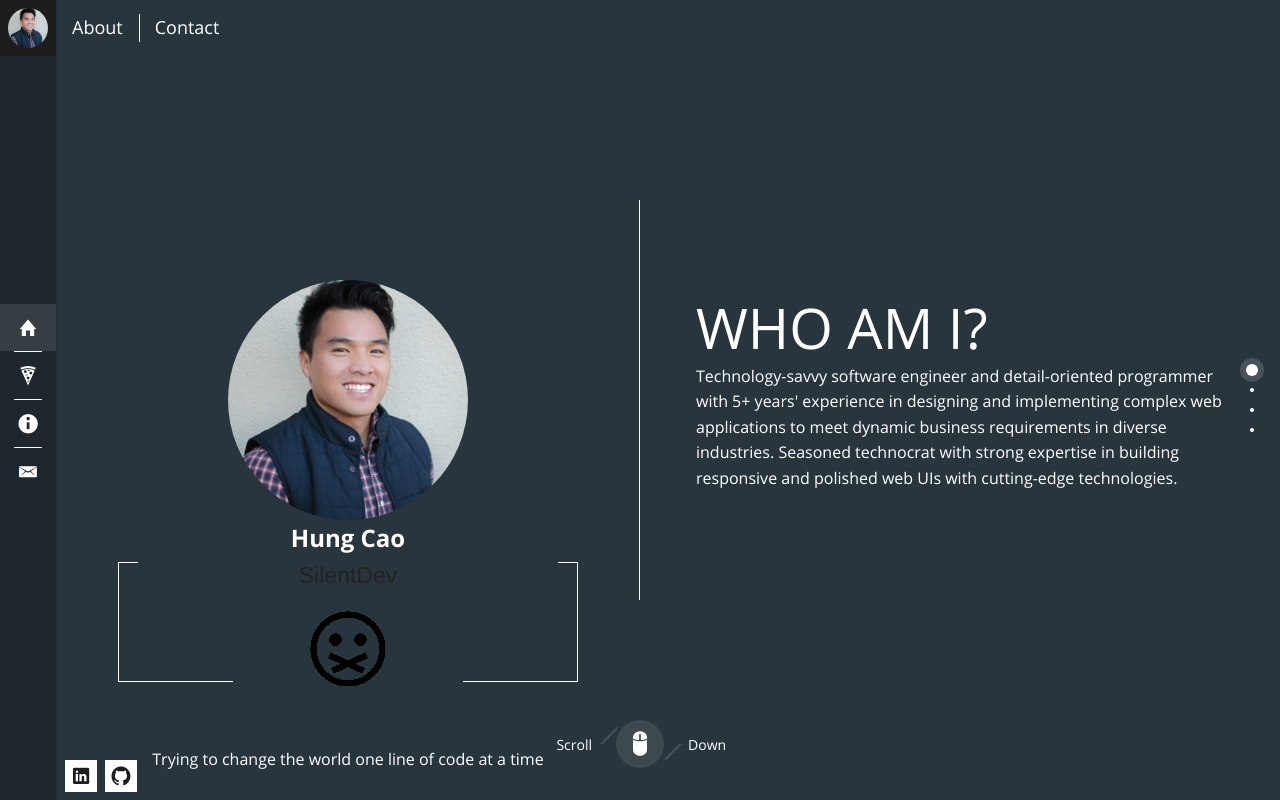
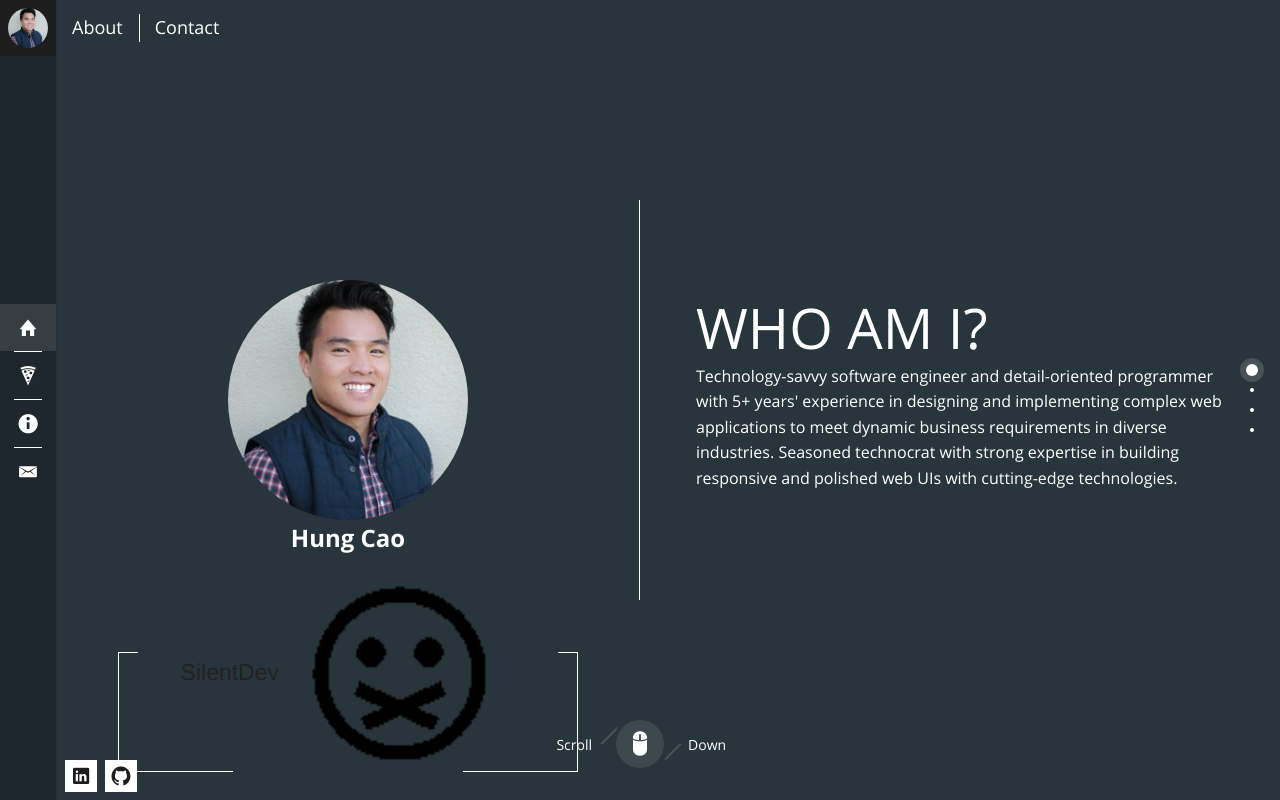
Before and after one commit to SilenceDev/SilenceDev.github.io, a plain HTML site: page index.html in a window 1280 px wide. Drawn offline with Linux system fonts and the light colour scheme; files whose address does not match are found by name.

Commit message:
no message

```diff
--- a/index.html
+++ b/index.html
@@ -170,7 +170,7 @@ http://themeforest.net/licenses
 						<div class="deco"></div>
 
 						<span class="days">Hung Cao</span>
-            <h4 class="subhead">SilentDev</h4><img src="/silentdev.png">
+            <h4 class="subhead">SilentDev <img src="/silentdev.png" height="50%" width="50%"></h4>
 					</div>
 				</div>
 
```
